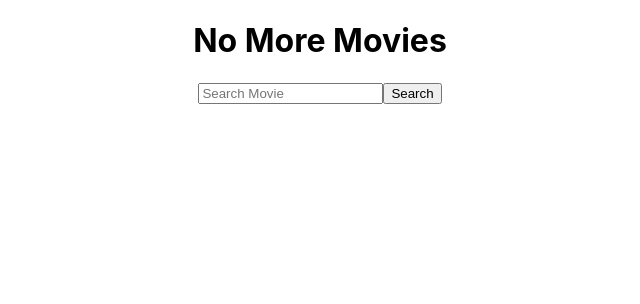
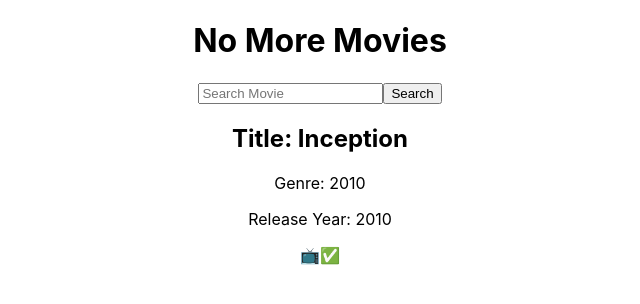
Before and after one commit to ishola-faazele/movie-database, a React (Create React App) app: page / in a window 1280 px wide. Shown: the top 304 px of the page, without its empty margins (320-960 px from the left). Built offline with nearby package versions, Linux system fonts and the light colour scheme.

Commit message:
create the MovieCard component

```diff
--- a/src/App/App.js
+++ b/src/App/App.js
@@ -1,10 +1,13 @@
 import './App.css';
 import SearchBar from '../Features/SearchBar/SearchBar';
+import MovieCard from '../Features/MovieCard/MovieCard';
+import { movieData } from '../Features/MovieList/MovieListSlice';
 function App({state, dispatch}) {
   return (
     <div className="App">
       <h1>No More Movies</h1>
       <SearchBar state={state} dispatch={dispatch} />
+      <MovieCard state={state} dispatch={dispatch} movie={movieData[0]} />
     </div>
   );
 }
--- a/src/Features/MovieCard/MovieCard.js
+++ b/src/Features/MovieCard/MovieCard.js
@@ -0,0 +1,25 @@
+import React,{useState} from "react";
+import { addMovie,removeMovie } from "../WatchList/WatchListSlice";
+
+export default function MovieCard({movie, dispatch, state}) {
+    const handleWatchList = ({target})=> {
+        if(movie.watchlist === false) {
+            dispatch(addMovie(movie));
+            movie.watchlist = true;
+            //console.log(movie.watchlist)
+        }
+        else {
+            dispatch(removeMovie(movie));
+            //console.log(movie.watchlist)
+        }
+
+    }
+    return (
+        <div className="MovieCard" title={movie.description}>
+            <h2>Title: {movie.title}</h2>
+            <p>Genre: {movie.year}</p>
+            <p>Release Year: {movie.year}</p>
+            <div className="watchlist" onClick={handleWatchList}>📺✅</div>
+        </div>
+    )
+}
--- a/src/Features/MovieList/MovieListSlice.js
+++ b/src/Features/MovieList/MovieListSlice.js
@@ -1,4 +1,4 @@
-const movieData = [
+export const movieData = [
     {
       id: 1,
       title: "Inception",
--- a/src/Features/SearchBar/SearchBar.js
+++ b/src/Features/SearchBar/SearchBar.js
@@ -1,5 +1,5 @@
 import React, {useState} from "react";
-import { setSearchTerm, clearSearchTerm } from "./SearchBarSlice";
+import { setSearchTerm } from "./SearchBarSlice";
 
 export default function SearchBar({state, dispatch}) {
     const [inputValue, setInputValue] = useState('');
```
